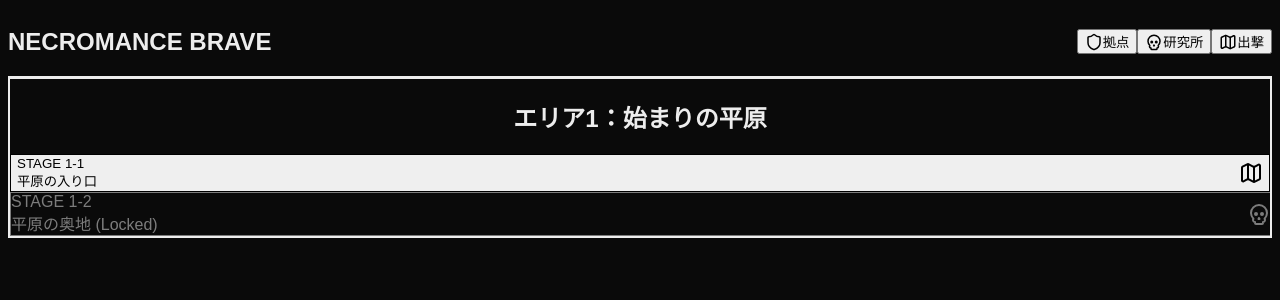
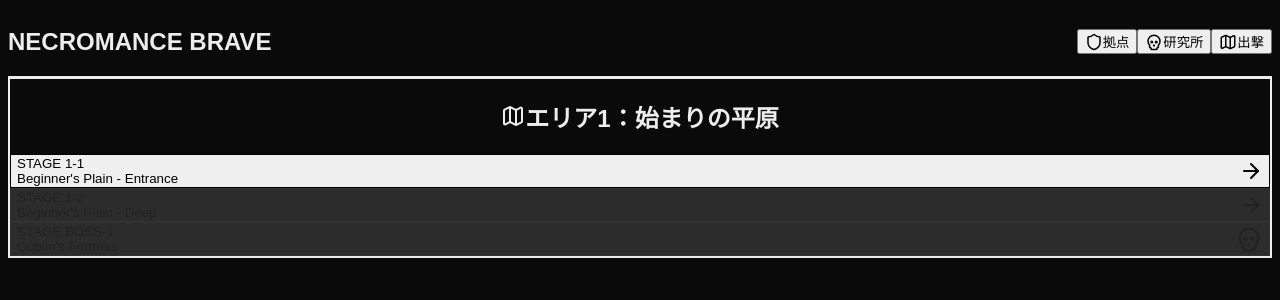
Before and after one commit to 04yutols/necro-project, a Next.js app: page / in a window 1280 px wide. Both pictures are taken after a click on the button "出撃". Shown: the top 300 px of the page. Built offline with nearby package versions, Linux system fonts and the light colour scheme.

Commit message:
feat: implement area 1 map ui, stage progression, and synchronize docs

```diff
--- a/src/app/page.tsx
+++ b/src/app/page.tsx
@@ -8,10 +8,13 @@ import { Skull, Map, Shield, Activity } from 'lucide-react';
 
 import ShardEquipModal from '../components/necro/ShardEquipModal';
 
+import AreaMap from '../components/map/AreaMap';
+
 export default function Home() {
-  const { player, setPlayer, setNecroStatus, setInventoryMonsters, party, equippingMonsterId, inventoryMonsters: allMonsters, setEquippingMonsterId } = useGameStore();
+  const { player, setPlayer, setNecroStatus, setInventoryMonsters, party, equippingMonsterId, inventoryMonsters: allMonsters, setEquippingMonsterId, addClearedStage } = useGameStore();
   const [isInBattle, setIsInBattle] = useState(false);
   const [activeTab, setActiveTab] = useState<'HUB' | 'LAB' | 'MAP'>('HUB');
+  const [activeStageId, setActiveStageId] = useState<string | null>(null);
 
   const equippingMonster = equippingMonsterId ? allMonsters.find(m => m.id === equippingMonsterId) : null;
 
@@ -27,7 +30,9 @@ export default function Home() {
         passives: { passiveAtkBonus: 0, passiveDefBonus: 0, passiveMatkBonus: 0, passiveMdefBonus: 0 },
         jobs: [],
         isAwakened: false,
+        clearedStages: [],
       });
+
 
       setNecroStatus({
         level: 1,
@@ -147,34 +152,22 @@ export default function Home() {
             )}
 
             {activeTab === 'MAP' && (
-              <div className="max-w-2xl mx-auto bg-black/60 border-2 border-blood/50 p-8 rounded-xl shadow-2xl duration-300">
-                <h2 className="text-2xl font-bold text-center mb-8 tracking-widest text-blood uppercase">エリア1：始まりの平原</h2>
-                <div className="space-y-4">
-                  <button
-                    onClick={() => setIsInBattle(true)}
-                    className="w-full group p-6 border border-gray-800 hover:border-blood bg-gray-900/50 hover:bg-blood/10 transition-all flex justify-between items-center rounded-lg"
-                  >
-                    <div className="text-left">
-                      <div className="text-blood text-sm font-bold">STAGE 1-1</div>
-                      <div className="text-xl font-bold group-hover:text-white">平原の入り口</div>
-                    </div>
-                    <Map className="text-gray-700 group-hover:text-blood transition-colors" />
-                  </button>
-
-                  <div className="w-full p-6 border border-gray-900 bg-gray-900/20 flex justify-between items-center rounded-lg grayscale opacity-50 cursor-not-allowed">
-                    <div className="text-left">
-                      <div className="text-gray-600 text-sm font-bold">STAGE 1-2</div>
-                      <div className="text-xl font-bold">平原の奥地 (Locked)</div>
-                    </div>
-                    <Skull size={24} className="text-gray-800" />
-                  </div>
-                </div>
+              <div className="duration-300">
+                <AreaMap onStartStage={(stageId) => {
+                  setActiveStageId(stageId);
+                  setIsInBattle(true);
+                }} />
               </div>
             )}
           </div>
         ) : (
           <div className="relative pt-8 animate-in zoom-in-95 duration-500">
-            <BattleCanvas onEnd={() => setIsInBattle(false)} />
+            <BattleCanvas onEnd={() => {
+              setIsInBattle(false);
+              if (activeStageId) {
+                addClearedStage(activeStageId);
+              }
+            }} />
             <button
               onClick={() => setIsInBattle(false)}
               className="fixed top-20 right-8 px-6 py-2 bg-blood hover:bg-red-700 border border-red-500 font-bold text-sm transition-all shadow-lg rounded"
--- /dev/null
+++ b/src/components/map/AreaMap.tsx
@@ -0,0 +1,132 @@
+'use client';
+
+import { useState } from 'react';
+import { useGameStore } from '../../store/useGameStore';
+import { Map, Skull, ArrowRight, ShieldAlert } from 'lucide-react';
+import stagesData from '../../data/master/stages.json';
+
+interface AreaMapProps {
+  onStartStage: (stageId: string) => void;
+}
+
+export default function AreaMap({ onStartStage }: AreaMapProps) {
+  const { player } = useGameStore();
+  const [selectedStageId, setSelectedStageId] = useState<string | null>(null);
+
+  if (!player) return null;
+
+  const stages = Object.entries(stagesData).map(([id, data]) => ({
+    id,
+    ...(data as any),
+  }));
+
+  // エリア1のステージをフィルタリング（拡張を見据えて）
+  const area1Stages = stages.filter(s => s.area === 1);
+
+  // 解禁条件の簡易ロジック
+  const isUnlocked = (stageId: string) => {
+    if (stageId === '1-1') return true;
+    if (stageId === '1-2') return player.clearedStages.includes('1-1');
+    if (stageId === 'boss-1') return player.clearedStages.includes('1-2');
+    return false;
+  };
+
+  const selectedStage = selectedStageId ? area1Stages.find(s => s.id === selectedStageId) : null;
+
+  return (
+    <div className="max-w-4xl mx-auto">
+      <div className="bg-dark/80 border-2 border-blood/50 p-8 rounded-xl shadow-2xl relative">
+        <h2 className="text-2xl font-bold text-center mb-8 tracking-widest text-blood uppercase flex items-center justify-center gap-3">
+          <Map className="text-blood" /> エリア1：始まりの平原
+        </h2>
+
+        <div className="space-y-4 relative z-10">
+          {area1Stages.map((stage) => {
+            const unlocked = isUnlocked(stage.id);
+            const cleared = player.clearedStages.includes(stage.id);
+
+            return (
+              <button
+                key={stage.id}
+                onClick={() => unlocked && setSelectedStageId(stage.id)}
+                disabled={!unlocked}
+                className={`w-full p-6 border flex justify-between items-center rounded-lg transition-all
+                  ${unlocked
+                    ? 'border-gray-700 hover:border-blood bg-black/60 hover:bg-blood/20 cursor-pointer group'
+                    : 'border-gray-900 bg-black/30 grayscale opacity-50 cursor-not-allowed'
+                  }
+                `}
+              >
+                <div className="text-left">
+                  <div className={`text-sm font-bold ${unlocked ? 'text-blood' : 'text-gray-600'}`}>
+                    STAGE {stage.id.toUpperCase()}
+                  </div>
+                  <div className={`text-xl font-bold ${unlocked ? 'group-hover:text-white text-gray-300' : 'text-gray-600'}`}>
+                    {stage.name} {cleared && <span className="ml-2 text-xs bg-necro text-white px-2 py-1 rounded">CLEARED</span>}
+                  </div>
+                </div>
+                {stage.isAreaBoss ? (
+                  <Skull size={28} className={unlocked ? 'text-blood animate-pulse' : 'text-gray-800'} />
+                ) : (
+                  <ArrowRight size={24} className={unlocked ? 'text-gray-500 group-hover:text-blood' : 'text-gray-800'} />
+                )}
+              </button>
+            );
+          })}
+        </div>
+
+        {/* 出撃確認ダイアログ */}
+        {selectedStage && (
+          <div className="fixed inset-0 z-50 flex items-center justify-center bg-black/80 backdrop-blur-sm p-4">
+            <div className="bg-dark border-2 border-blood w-full max-w-md rounded-xl shadow-[0_0_50px_rgba(136,8,8,0.5)] overflow-hidden font-mono text-gray-300 animate-in zoom-in-95 duration-200">
+              <header className="p-4 border-b border-blood/30 flex justify-between items-center bg-blood/10">
+                <h3 className="text-lg font-bold text-white uppercase">出撃確認</h3>
+              </header>
+              <div className="p-6 space-y-6">
+                <div>
+                  <div className="text-blood text-sm font-bold mb-1">STAGE {selectedStage.id.toUpperCase()}</div>
+                  <div className="text-2xl font-bold text-white">{selectedStage.name}</div>
+                </div>
+
+                <div className="bg-black/50 p-4 rounded border border-gray-800">
+                  <div className="text-xs text-gray-500 uppercase mb-2">想定難易度</div>
+                  <div className="flex items-center gap-2">
+                    <ShieldAlert className="text-yellow-500" size={16} />
+                    <span className="text-yellow-500 font-bold">推奨レベル: {selectedStage.id === 'boss-1' ? '15' : '1〜5'}</span>
+                  </div>
+                </div>
+
+                <div className="bg-black/50 p-4 rounded border border-gray-800">
+                  <div className="text-xs text-gray-500 uppercase mb-2">出現モンスター</div>
+                  <div className="flex flex-wrap gap-2">
+                    {/* 一意のモンスター名を抽出して表示 */}
+                    {[...new Set(selectedStage.enemies.flat())].map((enemyId: any, idx) => (
+                      <span key={idx} className="bg-gray-800 text-gray-300 px-2 py-1 rounded text-xs">
+                        {enemyId}
+                      </span>
+                    ))}
+                  </div>
+                </div>
+
+                <div className="flex gap-4 pt-4">
+                  <button
+                    onClick={() => setSelectedStageId(null)}
+                    className="flex-1 py-3 border border-gray-700 hover:bg-gray-800 transition-colors font-bold rounded"
+                  >
+                    キャンセル
+                  </button>
+                  <button
+                    onClick={() => onStartStage(selectedStage.id)}
+                    className="flex-1 py-3 bg-blood hover:bg-red-700 transition-colors font-bold text-white rounded shadow-lg shadow-blood/20"
+                  >
+                    出撃する
+                  </button>
+                </div>
+              </div>
+            </div>
+          </div>
+        )}
+      </div>
+    </div>
+  );
+}
--- a/src/logic/GameManager.ts
+++ b/src/logic/GameManager.ts
@@ -38,8 +38,9 @@ export class GameManager {
 
   /**
    * 戦闘フェーズの開始 (GDD-002)
+   * ステージIDを引数に取り、敵編成を取得して返す
    */
-  public async startStage(characterId: string, monsters: string[]): Promise<BattleEngine> {
+  public async startStage(characterId: string, partyMonsterIds: string[], stageId: string): Promise<{ engine: BattleEngine, stageData: any }> {
     // DB から最新のキャラクターとモンスターを取得
     const char = await this.prisma.character.findUnique({
       where: { id: characterId },
@@ -49,8 +50,11 @@ export class GameManager {
     if (!char) throw new Error("Character not found");
 
     const monsterData = await this.prisma.monster.findMany({
-      where: { id: { in: monsters } },
+      where: { id: { in: partyMonsterIds } },
     });
+
+    const stageData = this.masterData.getStage(stageId);
+    if (!stageData) throw new Error("Stage not found");
 
     // CharacterData 型への変換
     const player: CharacterData = {
@@ -69,7 +73,8 @@ export class GameManager {
         passiveMdefBonus: char.passiveMdefBonus
       },
       jobs: char.jobs.map(j => ({ jobId: j.jobId, level: j.level, exp: j.exp })),
-      isAwakened: false
+      isAwakened: false,
+      clearedStages: char.clearedStages
     };
 
     const monsterList = monsterData.map(m => ({
@@ -83,7 +88,8 @@ export class GameManager {
       }
     }));
 
-    return new BattleEngine(player, monsterList);
+    const engine = new BattleEngine(player, monsterList);
+    return { engine, stageData };
   }
 
   /**
@@ -131,6 +137,14 @@ export class GameManager {
             cost: mMaster.cost,
             ...mMaster.stats
           }
+        });
+      }
+
+      // クリアフラグの追加
+      if (!char.clearedStages.includes(stageId)) {
+        await tx.character.update({
+          where: { id: characterId },
+          data: { clearedStages: { push: stageId } }
         });
       }
     });
--- a/src/store/useGameStore.ts
+++ b/src/store/useGameStore.ts
@@ -72,6 +72,16 @@ export const useGameStore = create<GameState>((set) => ({
   addGold: (amount) => set((state) => ({
     // 本来はGoldフィールドが必要
   })),
+  addClearedStage: (stageId) => set((state) => {
+    if (!state.player) return { player: null };
+    if (state.player.clearedStages.includes(stageId)) return state;
+    return {
+      player: {
+        ...state.player,
+        clearedStages: [...state.player.clearedStages, stageId]
+      }
+    };
+  }),
 
   updatePartySlot: (index, monster) => set((state) => {
     const newParty = [...state.party];
--- a/src/types/game.ts
+++ b/src/types/game.ts
@@ -39,6 +39,7 @@ export interface CharacterData {
   passives: PassiveBonuses;
   jobs: UserJobState[];
   isAwakened: boolean;
+  clearedStages: string[];
 }
 
 // 魂の欠片 (GDD-005)
```
Also changed, not shown: 4 other files (tests, documents, lock files or other folders).
